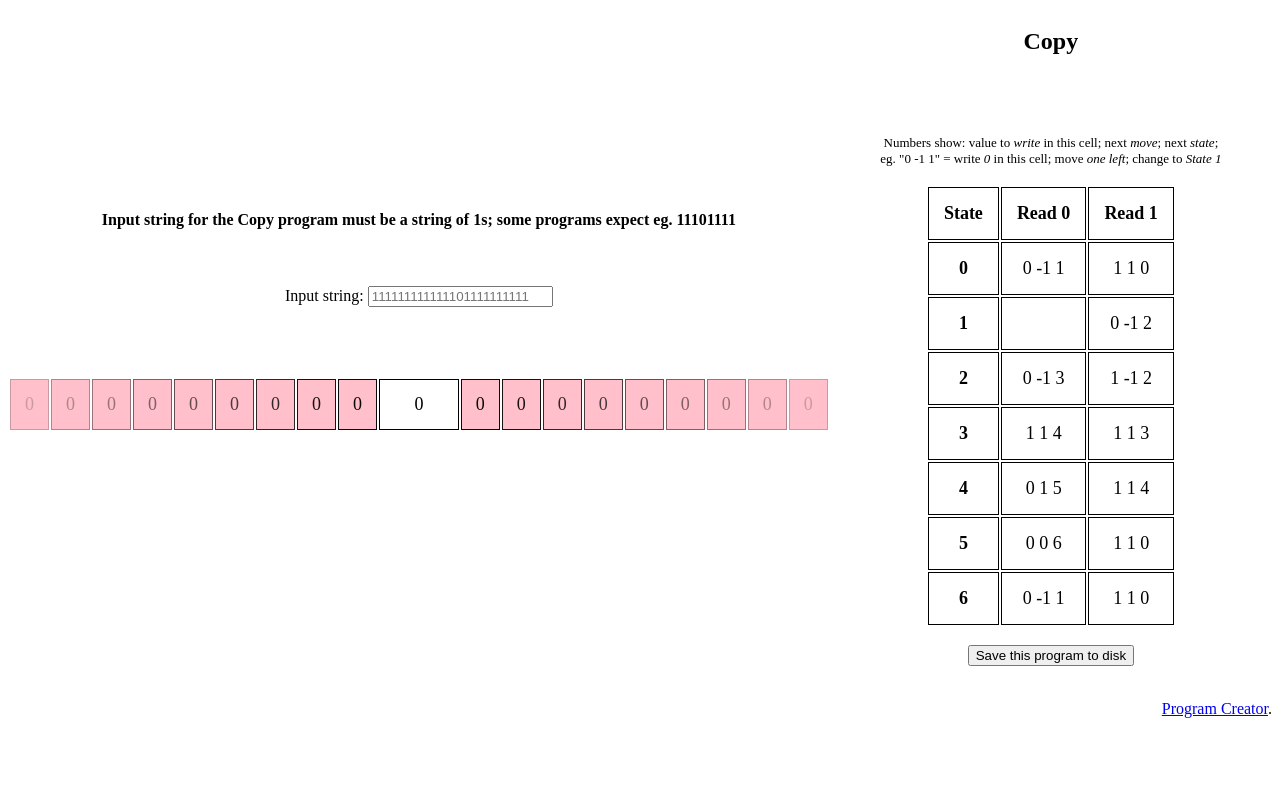
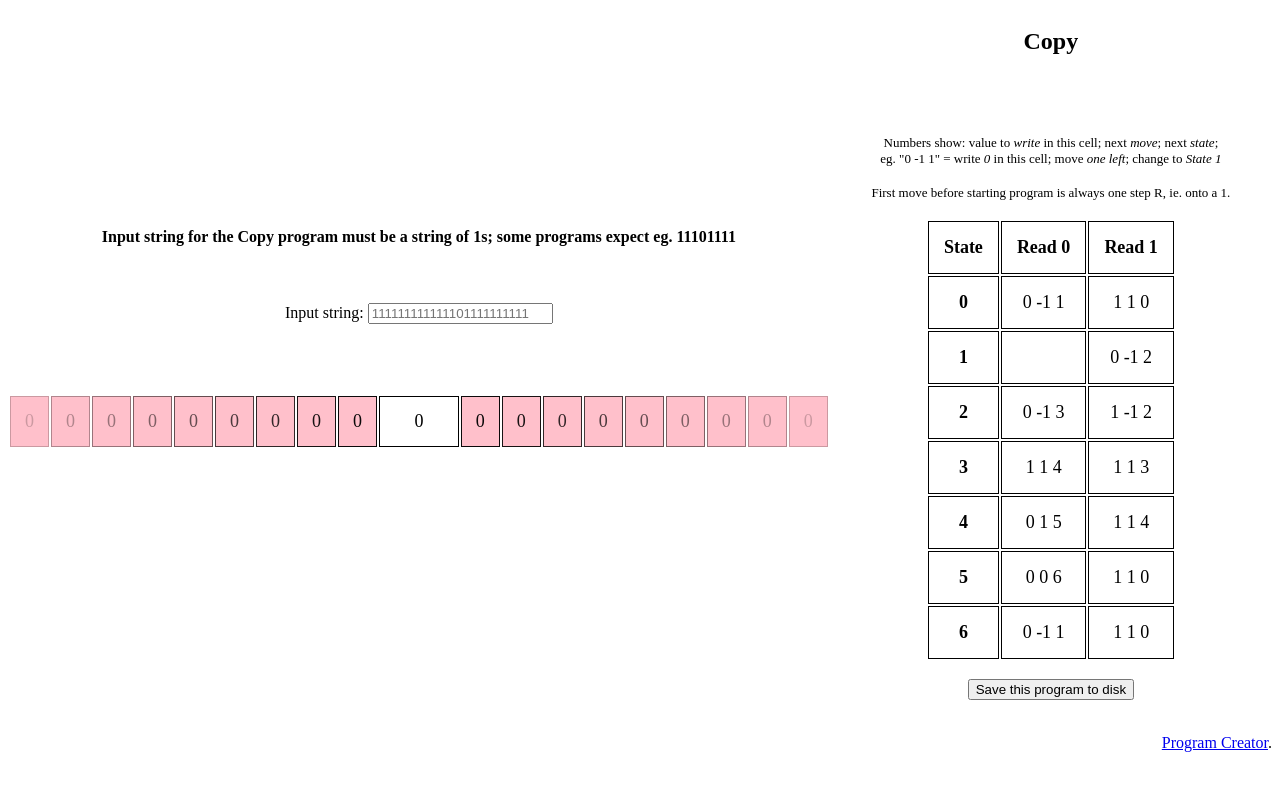
Before and after one commit to Cov3raa/TuringCode, a plain HTML site: page index.html in a window 1280 px wide. Both pictures are taken after a click on the button "Copy". Drawn offline with Linux system fonts and the light colour scheme.

Commit message:
Tweaks to instructions

```diff
--- a/index.html
+++ b/index.html
@@ -111,7 +111,7 @@
             <input type="file" id="fileLoad" style="visibility: hidden;" >
             <div id = clearProgs></div>
             <div id = "instructions1" style = "font-size:13px"></div>
-            <div id = "instructions2" style = "font-size:13px"></div>
+            <div id = "instructions2" style = "font-size:13px"></div><br>
             <div id = "instructions3" style = "font-size:13px"></div><br>
             <div id="tableOfStates"></div>
                   <!-- hidden form to download text -->
--- a/scripts/TM.js
+++ b/scripts/TM.js
@@ -81,6 +81,7 @@ function showTableOfStates(currentProgramName) {
     document.getElementById("loadProgramButton").style = "visibility: hidden";
     document.getElementById("instructions1").innerHTML = 'Numbers show: value to <i>write</i> in this cell; next <i>move</i>; next <i>state</i>;';
     document.getElementById("instructions2").innerHTML = 'eg. "0 -1 1" = write <i>0</i> in this cell; move <i>one left</i>; change to <i>State 1</i>';
+    document.getElementById("instructions3").innerHTML = 'First move before starting program is always one step R, ie. onto a 1.';
     document.getElementById("currentProgram").innerHTML = `<h2>` + currentProgramName + `</h2>`;
     var currentProgram = localStorage.getItem(currentProgramName);
     currentProgram = JSON.parse(localStorage.getItem(currentProgramName));
@@ -107,7 +108,7 @@ function displayProgram(currentProgramName, currentProgram) {
     document.getElementById("proglist").innerHTML = "";
     document.getElementById("loadProgramButton").style = "visibility: hidden";
     document.getElementById("instructions1").innerHTML = 'Numbers show: value to <i>write</i> in this cell; next <i>move</i>; next <i>state</i>;';
-    document.getElementById("instructions2").innerHTML = 'First move beforeeg. "0 -1 1" = write <i>0</i> in this cell; move <i>one left</i>; change to <i>State 1</i>';
+    document.getElementById("instructions2").innerHTML = 'eg. "0 -1 1" = write <i>0</i> in this cell; move <i>one left</i>; change to <i>State 1</i>';
     document.getElementById("instructions3").innerHTML = 'First move before starting program is always one step R, ie. onto a 1';
     document.getElementById("currentProgram").innerHTML = `<h2>` + currentProgramName + `</h2>`;
     setInputValue("saveText", currentProgram);
```
